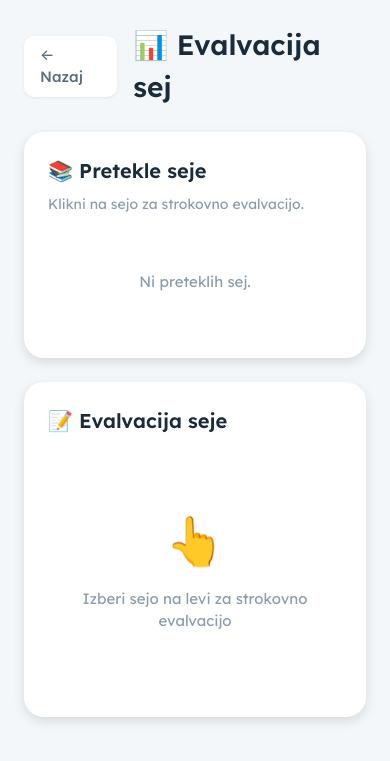
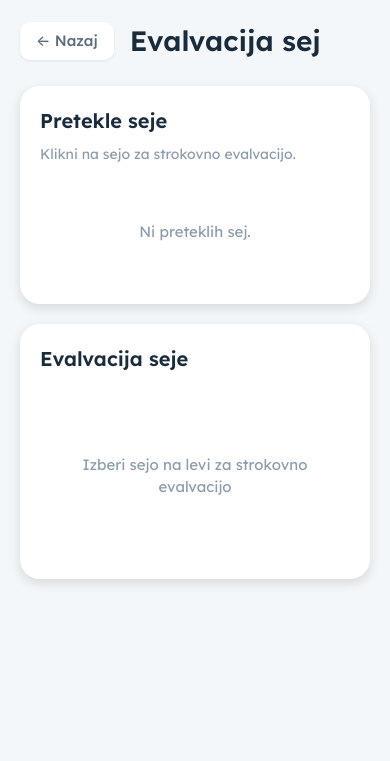
Before and after one commit to LukaRiz/RobotKoncniAvtomat, a Flask app: page /evaluate in a window 390 px wide. Shown: the top 761 px of the page. Run offline with Flask 3, Linux system fonts and the light colour scheme; data that the repository does not hold is empty.

Commit message:
CSS and style fixes.

```diff
--- a/static/css/evaluate.css
+++ b/static/css/evaluate.css
@@ -5,9 +5,9 @@
 }
 
 #eval-container {
-    max-width: 1400px;
+    max-width: 2000px;
     margin: 0 auto;
-    padding: 24px;
+    padding: 20px;
 }
 
 .eval-header {
@@ -44,13 +44,22 @@
 
 .eval-grid {
     display: grid;
-    grid-template-columns: 400px 1fr;
-    gap: 24px;
+    grid-template-columns: 320px 1fr;
+    gap: 20px;
 }
 
-@media (max-width: 1000px) {
+@media (max-width: 900px) {
     .eval-grid {
         grid-template-columns: 1fr;
+    }
+
+    /* Na mobilnih napravah odstrani sticky za oba panela */
+    .eval-grid > .eval-panel:first-child,
+    .eval-grid > .eval-panel:nth-child(2) {
+        position: static;
+        height: auto;
+        max-height: none;
+        overflow: visible;
     }
 }
 
@@ -58,7 +67,25 @@
     background: var(--color-surface);
     border-radius: var(--radius-xl);
     box-shadow: var(--shadow-lg);
-    padding: 24px;
+    padding: 20px;
+}
+
+/* Levi panel (seznam sej) naj bo sticky */
+.eval-grid > .eval-panel:first-child {
+    position: sticky;
+    top: 24px;
+    height: fit-content;
+    max-height: calc(100vh - 120px);
+    overflow: hidden; /* Prepreči da content uhaja ven */
+}
+
+/* Desni panel (podrobnosti seje) naj bo sticky */
+.eval-grid > .eval-panel:nth-child(2) {
+    position: sticky;
+    top: 24px;
+    height: fit-content;
+    max-height: calc(100vh - 120px);
+    overflow-y: auto; /* Dovoli scroll znotraj panela */
 }
 
 .eval-panel h2 {
@@ -79,7 +106,7 @@
 
 /* Seznam sej */
 .session-list {
-    max-height: calc(100vh - 200px);
+    max-height: calc(100vh - 180px);
     overflow-y: auto;
 }
 
@@ -288,7 +315,7 @@
 }
 
 .trace-container {
-    max-height: 300px;
+    max-height: 250px;
     overflow-y: auto;
     margin-bottom: 20px;
     border-radius: var(--radius-md);
--- a/static/js/evaluate.js
+++ b/static/js/evaluate.js
@@ -1,12 +1,12 @@
 // evaluate.js - JavaScript za stran evalvacije sej
 
-// Ikone scenarijev
+// Ikone scenarijev - odstranjene
 const SCENARIO_ICONS = {
-    calm: "😊",
-    confused: "🤔",
-    distracted: "👀",
-    stressed: "😰",
-    critical: "🚨"
+    calm: "",
+    confused: "",
+    distracted: "",
+    stressed: "",
+    critical: ""
 };
 
 const SCENARIO_NAMES = {
@@ -50,7 +50,7 @@
                     <span class="session-date">${formatDate(s.started_at)}</span>
                 </div>
                 <div class="session-scenario-badge" title="${SCENARIO_NAMES[s.scenario_type] || 'Neznano'}">
-                    ${SCENARIO_ICONS[s.scenario_type] || '❓'}
+                    ${SCENARIO_ICONS[s.scenario_type] || ''}
                 </div>
             </div>
             <div class="session-stats">
@@ -103,7 +103,7 @@
         const fsmMetrics = functional_evaluation.fsm_metrics;
 
         // Scenarij badge
-        document.getElementById('scenario-icon').textContent = scenario?.icon || '❓';
+        document.getElementById('scenario-icon').textContent = scenario?.icon || '';
         document.getElementById('scenario-name').textContent = scenario?.name || 'Neznano';
         document.getElementById('scenario-confidence').textContent = `${functional_evaluation.confidence}% ujemanje`;
         document.getElementById('scenario-description').textContent = scenario?.description || '';
--- a/templates/evaluate.html
+++ b/templates/evaluate.html
@@ -16,13 +16,13 @@
     <div id="eval-container">
         <div class="eval-header">
             <a href="/" class="back-link">← Nazaj</a>
-            <h1>📊 Evalvacija sej</h1>
+            <h1>Evalvacija sej</h1>
         </div>
 
         <div class="eval-grid">
             <!-- LEVI PANEL - SEZNAM SEJ -->
             <div class="eval-panel">
-                <h2>📚 Pretekle seje</h2>
+                <h2>Pretekle seje</h2>
                 <p class="panel-desc">Klikni na sejo za strokovno evalvacijo.</p>
 
                 <div class="session-list" id="session-list">
@@ -32,10 +32,10 @@
 
             <!-- DESNI PANEL - PODROBNOSTI SEJE -->
             <div class="eval-panel" id="details-panel">
-                <h2>📝 Evalvacija seje</h2>
+                <h2>Evalvacija seje</h2>
 
                 <div id="no-selection" class="empty-state">
-                    <span class="empty-icon">👆</span>
+                    <span class="empty-icon"></span>
                     <p>Izberi sejo na levi za strokovno evalvacijo</p>
                 </div>
 
@@ -44,7 +44,7 @@
                     <!-- FUNKCIONALNA EVALVACIJA - Klasifikacija scenarija -->
                     <div id="functional-eval" class="functional-section">
                         <div class="scenario-badge" id="scenario-badge">
-                            <span class="scenario-icon" id="scenario-icon">❓</span>
+                            <span class="scenario-icon" id="scenario-icon"></span>
                             <div class="scenario-info">
                                 <span class="scenario-name" id="scenario-name">Neznano</span>
                                 <span class="scenario-confidence" id="scenario-confidence">0% ujemanje</span>
@@ -55,7 +55,7 @@
 
                     <!-- FSM Metrike -->
                     <div class="fsm-metrics-section">
-                        <h3>🔄 FSM Metrike</h3>
+                        <h3>FSM Metrike</h3>
                         <div class="fsm-metrics-grid">
                             <div class="fsm-metric">
                                 <div class="fsm-metric-value" id="fsm-linearity">-</div>
@@ -79,7 +79,7 @@
                     </div>
 
                     <!-- Osnovne metrike -->
-                    <h3>📈 Osnovne metrike</h3>
+                    <h3>Osnovne metrike</h3>
                     <div class="metrics-grid" id="metrics-grid">
                         <div class="metric-card">
                             <div class="metric-value" id="metric-steps">-</div>
@@ -109,7 +109,7 @@
 
                     <!-- Uporabniška evalvacija -->
                     <div id="user-evaluation" class="evaluation-section hidden">
-                        <h3>⭐ Subjektivna ocena (uporabnik)</h3>
+                        <h3>Subjektivna ocena (uporabnik)</h3>
                         <div class="rating-display">
                             <div class="rating-item">
                                 <span class="rating-label">Podporen:</span>
@@ -127,11 +127,11 @@
                     </div>
 
                     <div id="no-evaluation" class="no-eval-notice hidden">
-                        <span>📋</span> Seja ni bila subjektivno ocenjena.
+                        <span>Seja ni bila subjektivno ocenjena.</span>
                     </div>
 
                     <!-- Izvajalni sledilnik -->
-                    <h3 class="trace-title">📋 Potek seje</h3>
+                    <h3 class="trace-title">Potek seje</h3>
                     <div class="trace-container">
                         <table class="trace-table" id="trace-table">
                             <thead>
@@ -150,7 +150,7 @@
 
                     <!-- Povzetek evalvacije -->
                     <div class="eval-summary" id="eval-summary">
-                        <h3 id="summary-title">📊 Povzetek evalvacije</h3>
+                        <h3 id="summary-title">Povzetek evalvacije</h3>
                         <p id="summary-text">Podrobnosti o seji.</p>
                     </div>
                 </div>
```
Also changed, not shown: evaluation/scenarios.py (+5 -5 lines), static/css/main.css (+106 -68 lines), templates/index.html (+20 -26 lines).
